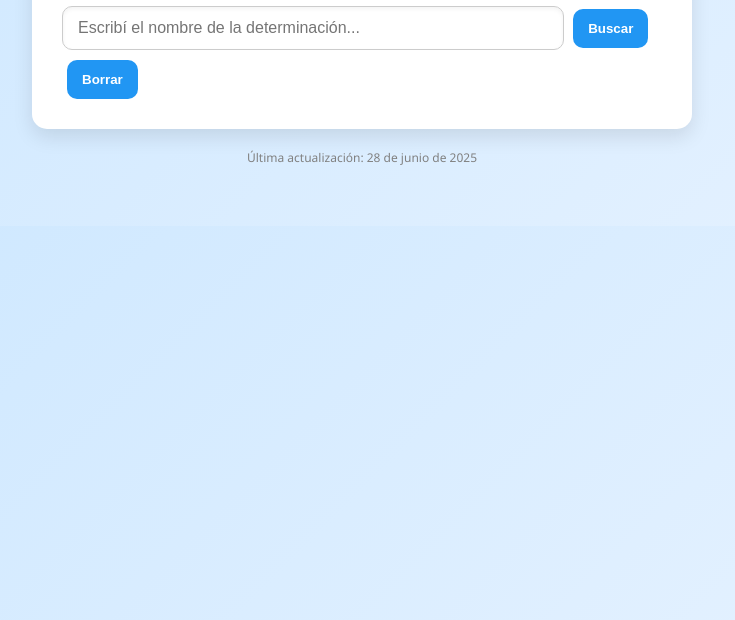
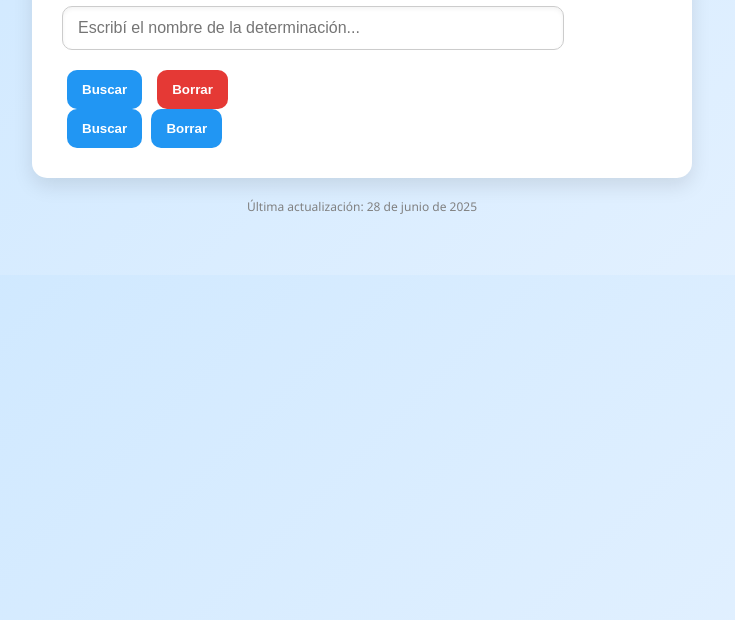
Before and after one commit to PaulaRomanazzi/Determinaciones-HIEMI, a plain HTML site: page index.html in a window 1280 px wide. Shown: the part 180-800 px from the top of the page, without its empty margins (278-1013 px from the left). Drawn offline with Linux system fonts and the light colour scheme.

Commit message:
Update index.html
mejora buscador y borrar

```diff
--- a/index.html
+++ b/index.html
@@ -88,6 +88,44 @@ h2 {
   text-shadow: 1px 1px 2px rgba(0, 0, 0, 0.15);
   margin-bottom: 20px;
 }
+
+.botones {
+  display: flex;
+  gap: 10px;
+  margin-top: 10px;
+  flex-wrap: wrap;
+}
+
+button.buscar {
+  background-color: #2196F3;
+}
+
+button.buscar:hover {
+  background-color: #1976d2;
+}
+
+button.borrar {
+  background-color: #e53935;
+}
+
+button.borrar:hover {
+  background-color: #c62828;
+}
+
+/* Animaciones suaves */
+button {
+  transition: transform 0.1s ease, background 0.3s ease;
+}
+
+button:hover {
+  transform: scale(1.03);
+}
+
+button:active {
+  transform: scale(0.97);
+}
+
+
 
   @media (max-width: 600px) {
     body {
@@ -112,7 +150,15 @@ h2 {
 <body>
 <div class="container">
   <h2>🔬 LABORATORIO HIEMI</h2>
-  <input type="text" id="busqueda" list="sugerencias" placeholder="Escribí el nombre de la determinación...">
+
+
+ <input type="text" id="busqueda" list="sugerencias" placeholder="Escribí el nombre de la determinación...">
+
+<div class="botones">
+  <button class="buscar" onclick="buscar()">Buscar</button>
+  <button class="borrar" onclick="borrar()">Borrar</button>
+</div>
+
   <datalist id="sugerencias">
     <option value="Abcesos">
     <option value="Ac Anti Péptido deaminado de Gliadina IgG/IgA (Celiaquía / aDPG)">
```
